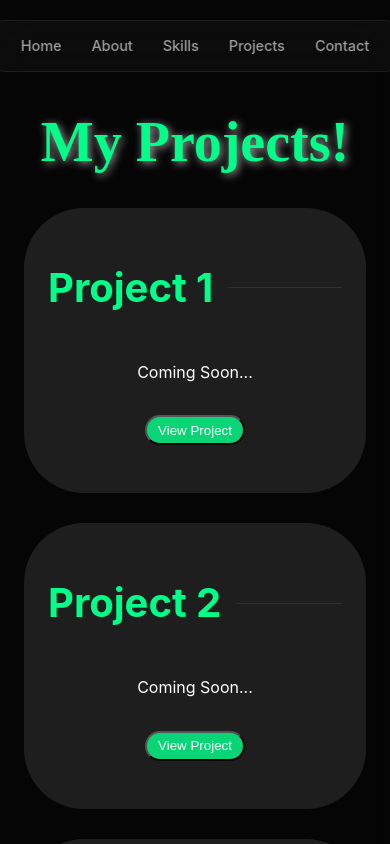
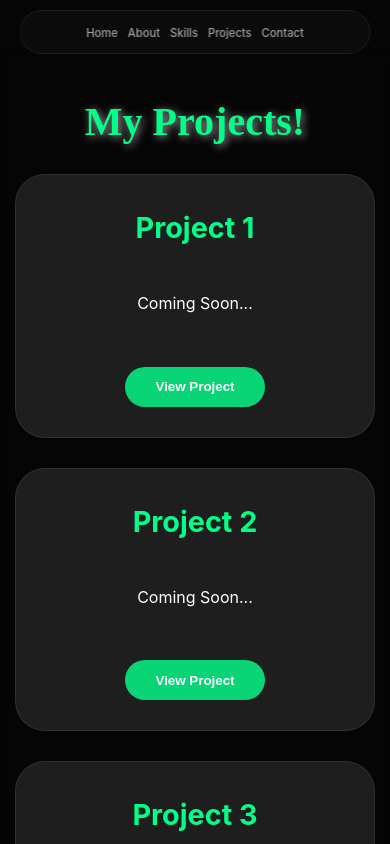
Before and after one commit to alikaklk/MyPortfolio, a React (Vite) app in the folder apps/web/: page /projects in a window 390 px wide. Shown: the top 844 px of the page. Built offline with nearby package versions, Linux system fonts and the light colour scheme.

Commit message:
feat:mobile responsive

```diff
--- a/apps/web/src/components/Navbar.module.css
+++ b/apps/web/src/components/Navbar.module.css
@@ -11,7 +11,6 @@
     display: flex;
     gap: 30px;
     padding: 12px 40px;
-    /* index.css'teki değişkenleri kullanır, yoksa fallback renklere geçer */
     background: var(--glass, rgba(255, 255, 255, 0.03));
     backdrop-filter: blur(15px);
     border: 1px solid var(--border, rgba(255, 255, 255, 0.08));
@@ -31,3 +30,32 @@
     color: var(--accent, #00ff88);
     text-shadow: 0 0 10px var(--accent, #00ff88);
 }
+
+@media (max-width: 768px) {
+    .Header {
+        top: 10px;
+        width: 90%;
+    }
+
+    .NavUl {
+        gap: 15px;
+        padding: 10px 20px;
+        justify-content: center;
+        border-radius: 50px;
+    }
+
+    .NavLink {
+        font-size: 0.75rem;
+    }
+}
+
+@media (max-width: 480px) {
+    .NavUl {
+        gap: 10px;
+        padding: 8px 15px;
+    }
+
+    .NavLink {
+        font-size: 0.7rem;
+    }
+}
--- a/apps/web/src/pages/AboutPage/About.module.css
+++ b/apps/web/src/pages/AboutPage/About.module.css
@@ -73,3 +73,38 @@ section {
     font-family: 'Times New Roman', Times, serif;
 
 }
+
+@media (max-width: 1024px) {
+    .AboutContainer {
+        flex-direction: column;
+        padding: 60px 5%;
+        margin-top: 100px;
+        text-align: center;
+    }
+
+    h2 {
+        font-size: 2rem;
+        justify-content: center;
+    }
+
+    h2::after {
+        display: none;
+    }
+
+    .AboutImage {
+        height: auto;
+        width: 100%;
+        max-width: 400px;
+    }
+}
+
+@media (max-width: 480px) {
+    .AboutContainer {
+        padding: 40px 20px;
+        border-radius: 0;
+    }
+
+    h2 {
+        font-size: 1.7rem;
+    }
+}
--- a/apps/web/src/pages/ContactPage/Contact.module.css
+++ b/apps/web/src/pages/ContactPage/Contact.module.css
@@ -147,3 +147,23 @@ body {
 .SocialIcon:hover {
     transform: scale(1.1) translateY(-3px);
 }
+
+@media (max-width: 768px) {
+    .ContactFormContainer {
+        padding: 25px;
+        width: 95%;
+    }
+
+    .ContactTitle {
+        font-size: 1.5rem;
+    }
+
+    .SocialLinks {
+        gap: 20px;
+    }
+
+    .SocialIcon svg {
+        width: 45px !important;
+        height: 45px !important;
+    }
+}
--- a/apps/web/src/pages/HomePage/Home.module.css
+++ b/apps/web/src/pages/HomePage/Home.module.css
@@ -23,8 +23,6 @@ body {
     overflow-x: hidden;
 }
 
-/* apps/web/src/pages/Home.module.css */
-
 .Hero {
     height: 100vh;
     display: flex;
@@ -32,17 +30,17 @@ body {
     justify-content: center;
     align-items: center;
     text-align: center;
-    /* Koyu arka plan ve derinlik hissi için radyal gradyan */
     background: radial-gradient(circle at center, #111 0%, #050505 100%);
+    padding: 0 20px;
 }
 
 .SplitTextContainer {
     display: flex;
-    gap: 20px; /* Kelimeler arasındaki boşluk */
-    font-size: clamp(2rem, 6vw, 4rem); /* Responsive yazı boyutu */
+    gap: 20px;
+    font-size: clamp(2rem, 6vw, 4rem);
     font-weight: 900;
     text-transform: uppercase;
-    overflow: hidden; /* Animasyon sırasında taşmaları gizler */
+    overflow: hidden;
 }
 
 .TextPartLeft, .TextPartRight {
@@ -52,7 +50,6 @@ body {
     animation-fill-mode: forwards;
 }
 
-/* H1 stillerini override etme (Bileşen içindeki h1'ler için) */
 .TextPartLeft h1, .TextPartRight h1 {
     font-size: inherit;
     background: linear-gradient(to right, #fff, var(--accent, #00ff88));
@@ -77,10 +74,9 @@ body {
     color: var(--text-dim, #a0a0a0);
     max-width: 600px;
     opacity: 0;
-    animation: fadeIn 1s ease-out 1.2s forwards; /* Yazı animasyonundan sonra belirir */
+    animation: fadeIn 1s ease-out 1.2s forwards;
 }
 
-/* Animasyon Tanımları */
 @keyframes slideInLeft {
     to { transform: translateX(0); }
 }
@@ -92,3 +88,20 @@ body {
 @keyframes fadeIn {
     to { opacity: 1; }
 }
+
+@media (max-width: 768px) {
+    .SplitTextContainer {
+        flex-direction: column;
+        gap: 0;
+        line-height: 1.1;
+    }
+
+    .TextPartLeft, .TextPartRight {
+        animation-duration: 1s;
+    }
+
+    .HeroP {
+        font-size: 1rem;
+        padding: 0 10px;
+    }
+}
--- a/apps/web/src/pages/ProjectsPage/Projects.module.css
+++ b/apps/web/src/pages/ProjectsPage/Projects.module.css
@@ -13,8 +13,7 @@
     --glass: rgba(255, 255, 255, 0.03);
     --border: rgba(255, 255, 255, 0.08);
     --curve: cubic-bezier(0.4, 0, 0.2, 1);
-    --card:rgba(255, 255, 255, 0.101) ;
-    --border: rgba(255, 255, 255, 0.08);
+    --card: rgba(255, 255, 255, 0.101);
     --button: #09d576;
 }
 
@@ -24,54 +23,74 @@ body {
     font-family: 'Inter', system-ui, -apple-system, sans-serif;
     line-height: 1.6;
     overflow-x: hidden;
-
 }
 
-.ProjectsPageContainer{
+.ProjectsPageContainer {
     max-width: 1200px;
-  margin: 0 auto;
-  margin-top: 50px;
-  padding: 48px 24px;
-  text-align: center;
-  backdrop-filter: blur(6px);
-  align-items: center;
-
+    margin: 50px auto 0;
+    padding: 48px 24px;
+    text-align: center;
+    backdrop-filter: blur(6px);
 }
 
-.ProjectsPageContainer h1{
+.ProjectsPageContainer h1 {
     font-family: 'Times New Roman', serif;
-    font-size: 56px;
+    font-size: clamp(2.5rem, 8vw, 3.5rem);
     font-weight: 700;
     color: var(--accent);
     text-shadow: 2px 2px 8px var(--text-dim);
-    margin: 0 0 20px;
-
+    margin-bottom: 40px;
 }
 
-.ProjectsCardsContainer{
-    justify-content: space-between;
+.ProjectsCardsContainer {
+    display: flex;
+    flex-direction: column;
+    gap: 30px;
     margin-top: 20px;
 }
 
-.ProjectCard{
-    max-width: 1200px;
+.ProjectCard {
+    width: 100%;
     background-color: var(--card);
-    border-radius: 60px;
-    margin-bottom: 30px;
+    border-radius: 40px;
     padding: 48px 24px;
     text-align: center;
     backdrop-filter: blur(6px);
-
+    border: 1px solid var(--border);
+    transition: transform 0.3s ease;
 }
 
-.ProjectViewLink{
-    text-decoration:none;
+.ProjectCard:hover {
+    transform: translateY(-5px);
+}
+
+.ProjectViewLink {
+    text-decoration: none;
     color: var(--text-main);
 }
 
-.ProjectViewButton{
+.ProjectViewButton {
     background-color: var(--button);
+    border: none;
     border-radius: 80px;
-    height: 30px;
-    width: 100px;
+    height: 40px;
+    width: 140px;
+    cursor: pointer;
+    font-weight: 600;
+    margin-top: 20px;
 }
+
+@media (max-width: 768px) {
+    .ProjectsPageContainer {
+        padding: 40px 15px;
+    }
+
+    .ProjectCard {
+        border-radius: 30px;
+        padding: 30px 20px;
+    }
+
+    .ProjectsPageContainer h1 {
+        margin-bottom: 20px;
+    }
+}
--- a/apps/web/src/pages/SkillsPage/Skills.module.css
+++ b/apps/web/src/pages/SkillsPage/Skills.module.css
@@ -13,8 +13,7 @@
     --glass: rgba(255, 255, 255, 0.03);
     --border: rgba(255, 255, 255, 0.08);
     --curve: cubic-bezier(0.4, 0, 0.2, 1);
-    --card:rgba(255, 255, 255, 0.101) ;
-    --border: rgba(255, 255, 255, 0.08);
+    --card: rgba(255, 255, 255, 0.101);
 }
 
 body {
@@ -23,9 +22,7 @@ body {
     font-family: 'Inter', system-ui, -apple-system, sans-serif;
     line-height: 1.6;
     overflow-x: hidden;
-
 }
-
 
 .SkillsContainer {
     display: flex;
@@ -61,7 +58,7 @@ body {
     filter: drop-shadow(0 0 15px var(--accent));
 }
 
-.IconsAndNameContainer{
+.IconsAndNameContainer {
     font-family: 'Times New Roman', Times, serif;
     text-align: center;
 }
@@ -73,6 +70,7 @@ h2 {
     align-items: center;
     gap: 15px;
     color: var(--accent);
+    width: 100%;
 }
 
 h2::after {
@@ -81,3 +79,30 @@ h2::after {
     flex-grow: 1;
     background: var(--border);
 }
+
+@media (max-width: 768px) {
+    .SkillsContainer {
+        padding: 40px 5%;
+        margin-top: 100px;
+        border-radius: 30px;
+        min-height: auto;
+    }
+
+    h2 {
+        font-size: 1.8rem;
+        justify-content: center;
+    }
+
+    h2::after {
+        display: none;
+    }
+
+    .SkillsIconsContainer {
+        gap: 20px;
+    }
+
+    .SkillsIcons {
+        width: 45px !important;
+        height: 45px !important;
+    }
+}
```
